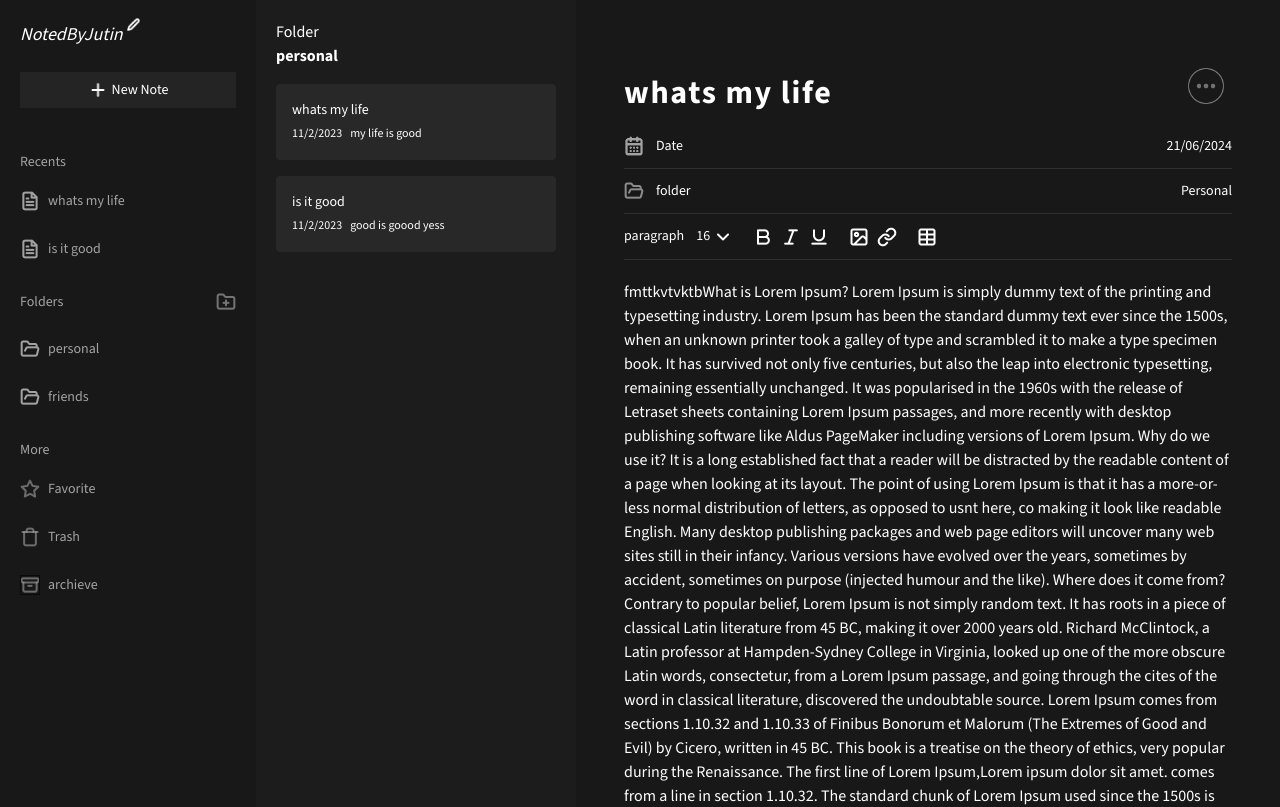
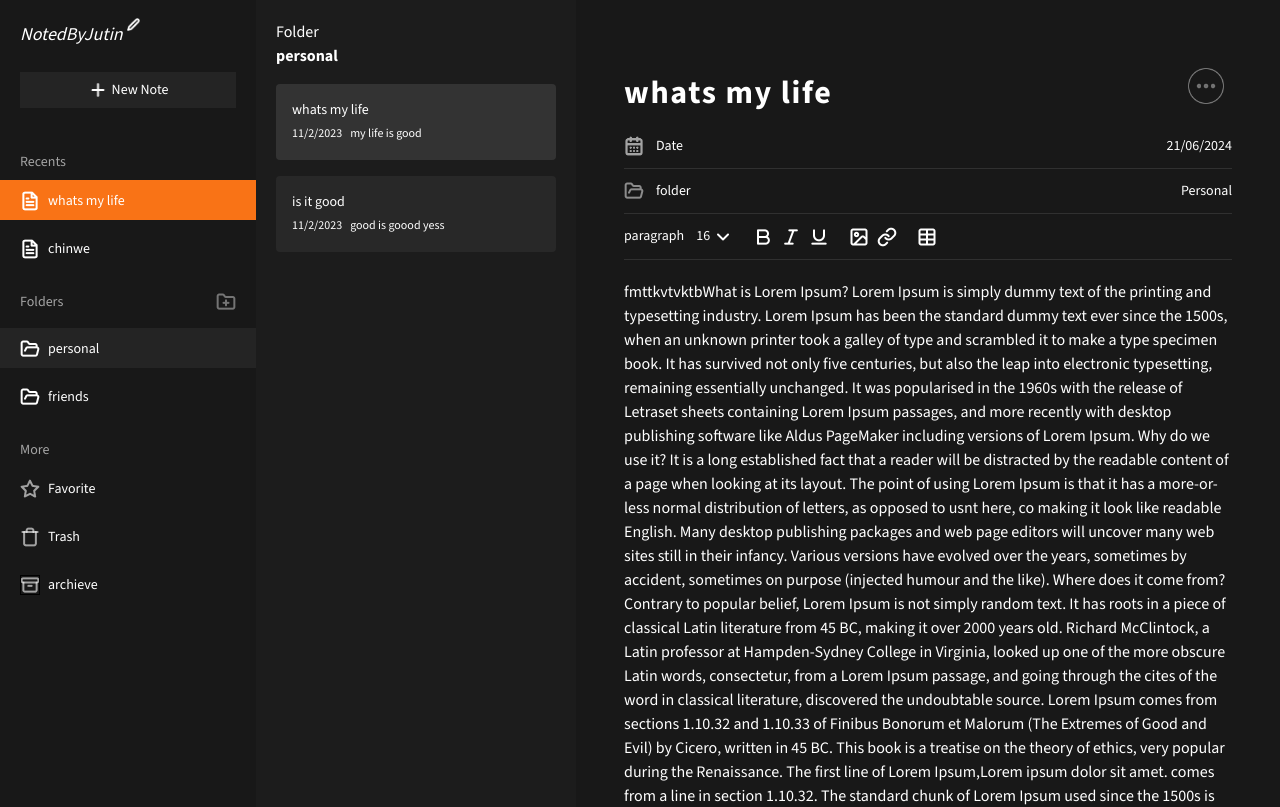
Before and after one commit to jutin0852/notedbyjutin, a Next.js app: page /note/1 in a window 1280 px wide. Shown: the top 807 px of the page. Built offline with nearby package versions, Linux system fonts and the light colour scheme.

Commit message:
active link for the navbar and pagelist

```diff
--- a/src/app/note/layout.tsx
+++ b/src/app/note/layout.tsx
@@ -13,6 +13,7 @@ export default function Layout({ children }: { children: React.ReactNode }) {
     <div className="flex">
       <Nav
         key={1}
+        activeFolder={folder}
         setFolder={setfolder}
         activeLayout={activeLayout}
         setActiveLayout={setActiveLayout}
--- a/src/components/Card.tsx
+++ b/src/components/Card.tsx
@@ -1,5 +1,7 @@
 import { Note } from "@/data/data";
+import cn from "@/utility/cn";
 import Link from "next/link";
+import { usePathname } from "next/navigation";
 import React from "react";
 
 interface CardProps {
@@ -8,9 +10,11 @@ interface CardProps {
 }
 
 export default function Card({ note, onClick }: CardProps) {
+  const pathname = usePathname()
+  const className = pathname.includes(note.id) && 'bg-opacity-10'
   return (
     <Link href={`/note/${note.id}`} onClick={onClick}>
-      <div className="bg-white mt-4 text-white bg-opacity-5 p-4 w-full rounded hover:bg-opacity-10">
+      <div className={cn("bg-white mt-4 text-white bg-opacity-5 p-4 w-full rounded hover:bg-opacity-10",className)}>
         <p className="text-sm">{note.title}</p>
         <span className="text-xs mr-2">11/2/2023</span>
         <span className=" truncate whitespace-normal text-xs">{note.body}</span>
--- a/src/components/List.tsx
+++ b/src/components/List.tsx
@@ -1,3 +1,4 @@
+import cn from "@/utility/cn";
 import React from "react";
 
 type List = {
@@ -6,12 +7,21 @@ type List = {
   label: string;
 } & React.LiHTMLAttributes<HTMLLIElement>;
 
-export default function List({ icon, label, onClick, ...props }: List) {
+export default function List({
+  icon,
+  label,
+  onClick,
+  className,
+  ...props
+}: List) {
   return (
     <li
       {...props}
       onClick={onClick}
-      className="py-2 px-5 my-2 w-full opacity-60 hover:opacity-100 hover:bg-orange-400 list-none "
+      className={cn(
+        "py-2 px-5 my-2 w-full list-none ",
+        className
+      )}
     >
       {icon}
       <span className="text-sm text-white">{label}</span>
--- a/src/data/data.ts
+++ b/src/data/data.ts
@@ -13,12 +13,13 @@ export const notes: Note[] = [
     body: "my life is good",
     folder: "personal",
   },
+  { id: "2", title: "chinwe", body: "my life is good", folder: "friends" },
+
   {
     id: "3",
     title: "is it good",
     body: "good is goood yess",
     folder: "personal",
   },
-  { id: "2", title: "chinwe", body: "my life is good", folder: "friends" },
   { id: "4", title: "olise", body: "good is goood yess", folder: "friends" },
 ];
--- a/src/layouts/Folder.tsx
+++ b/src/layouts/Folder.tsx
@@ -17,6 +17,7 @@ export default function NoteList({
   // filter notes for folder
   const filteredNote = notes.filter((note) => note.folder === noteFolder);
   const [isTablet, setisTablet] = useState(false);
+
 
   useEffect(() => {
     const screenSizeUpdate = () => {
--- a/src/layouts/Nav.tsx
+++ b/src/layouts/Nav.tsx
@@ -1,19 +1,21 @@
-'use client'
+"use client";
 import Button from "@/components/Button";
 import Icon from "@/components/Icon";
 import List from "@/components/List";
 import { folders, notes } from "@/data/data";
 import cn from "@/utility/cn";
 import Image from "next/image";
-import { useRouter } from "next/navigation";
+import { usePathname, useRouter } from "next/navigation";
 import React from "react";
 
 interface NavProps {
+  activeFolder: string;
   setFolder: React.Dispatch<React.SetStateAction<string>>;
   activeLayout: number;
   setActiveLayout: React.Dispatch<React.SetStateAction<number>>;
 }
 export default function Nav({
+  activeFolder,
   setFolder,
   activeLayout,
   setActiveLayout,
@@ -24,6 +26,8 @@ export default function Nav({
   };
 
   const router = useRouter();
+  const pathname = usePathname();
+
   return (
     <section
       className={cn(" hidden basis-full md:basis-1/3 lg:block lg:basis-[20%]", {
@@ -66,12 +70,17 @@ export default function Nav({
       <nav className="my-6">
         <p className="text-white opacity-60 text-sm pl-5 mb-2">Recents</p>
         <ul>
-          {notes.slice(0,2).map((note) => (
+          {notes.slice(0, 2).map((note) => (
             <List
               key={note.id}
               label={note.title}
               icon={<Icon src={"/file_small.png"} />}
               onClick={() => router.push(note.id)}
+              className={
+                pathname.includes(note.id)
+                  ? "bg-orange-500"
+                  : " hover:bg-white hover:bg-opacity-5"
+              }
             />
           ))}
         </ul>
@@ -95,6 +104,11 @@ export default function Nav({
               key={key}
               label={folder}
               icon={<Icon src={"/folder.png"} />}
+              className={
+                folder === activeFolder
+                  ? "bg-white bg-opacity-5"
+                  : " hover:bg-white hover:bg-opacity-5"
+              }
             />
           ))}
         </ul>
```
